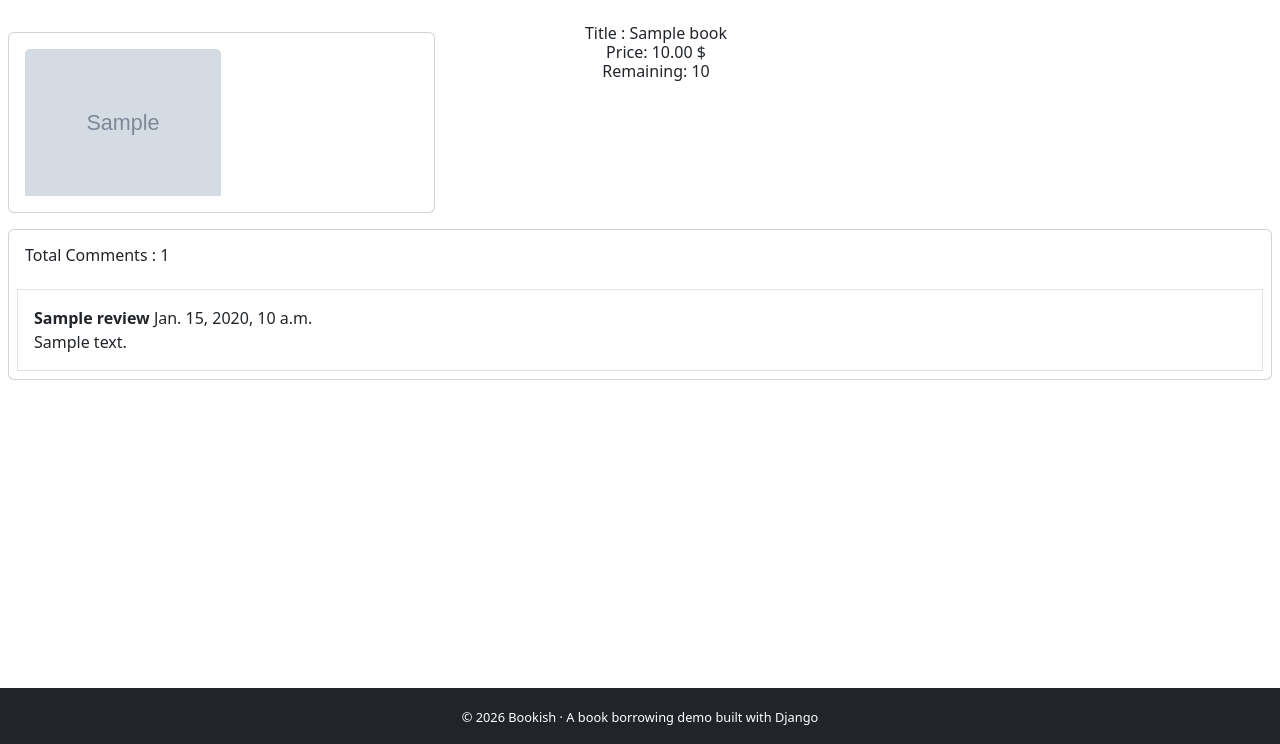
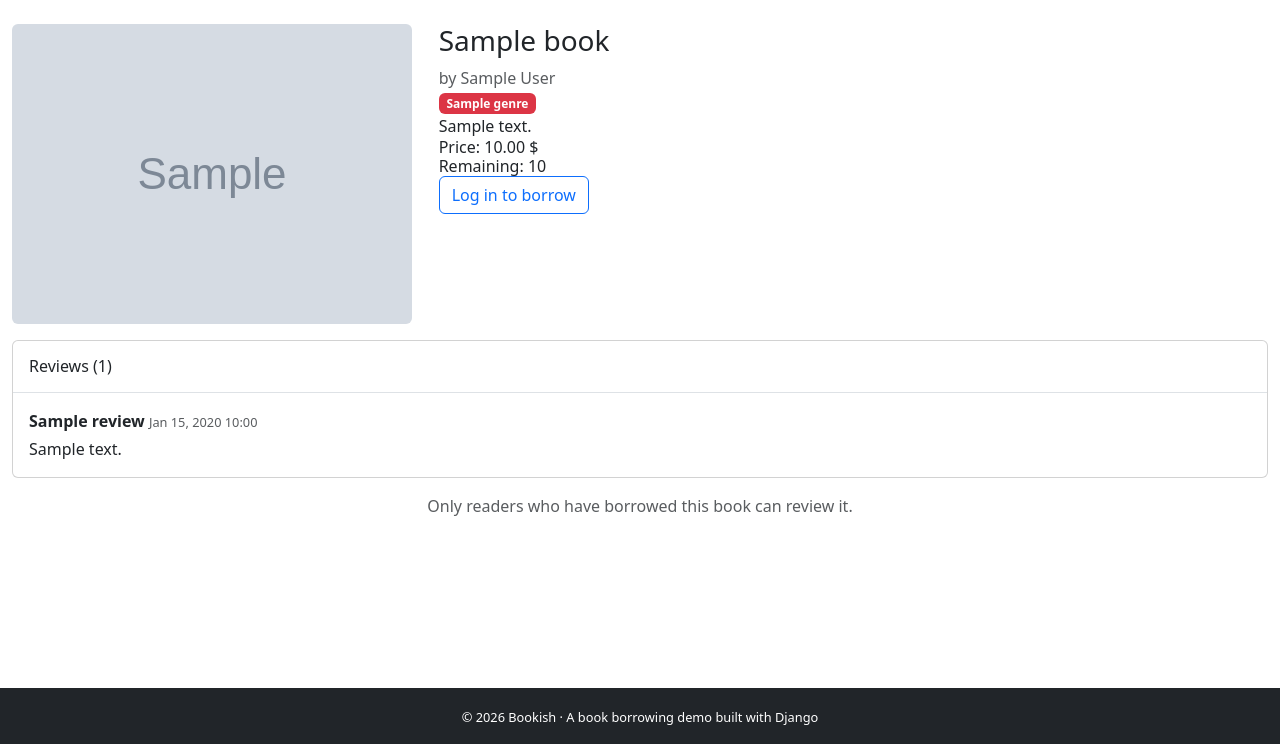
Before and after one commit to ratulhasan001/bookish, a Django app: page /book/details/1/ in a window 1280 px wide. Shown: the part 56-800 px from the top of the page. Run offline with Django 4.2, Linux system fonts and the light colour scheme; tables that the repository leaves empty hold one stand-in row (values such as "Sample post"); grey boxes marked "Sample" are stand-in pictures; some libraries are stand-ins or nearby versions.

Commit message:
Show borrow status, description and reviews on the book page
The borrow button is a POST form and is disabled when the book is out of
stock or the balance is too low.

```diff
--- a/book/templates/book_details.html
+++ b/book/templates/book_details.html
@@ -1,46 +1,67 @@
 {% extends 'base.html' %}
 {% load crispy_forms_tags %}
+{% block head_title %}{{ book.title }}{% endblock %}
 {% block content %}
 
-<div class="col-12 d-flex mt-2 pt-2" style="text-align: center;">
-    <div class="card m-2 col-md-4">
-        <div class="card-body">
-            <img src="{{book.image.url}}" class="card-img-top" alt="..." style="width:50%;">
+<div class="container">
+  <div class="row mt-2 pt-2">
+    <div class="col-md-4 text-center">
+      {% if book.image %}
+      <img src="{{ book.image.url }}" class="img-fluid rounded" alt="Cover of {{ book.title }}" style="max-height: 420px;">
+      {% endif %}
     </div>
-    </div>
-    <div class="col-md-4">
-        <h4>Title : {{book.title}}</h4>
-        <h4>Price: {{book.price}} $</h4>
-        <h4>Remaining: {{book.quantity}}</h4>
+    <div class="col-md-8">
+      <h2 class="h3">{{ book.title }}</h2>
+      <p class="text-muted">by {{ book.author }}</p>
+      <p>{% for g in book.genres.all %}<span class="badge bg-danger me-1">{{ g.name }}</span>{% endfor %}</p>
+      <p>{{ book.description|linebreaksbr }}</p>
+      <h5>Price: {{ book.price }} $</h5>
+      <h5>Remaining: {{ book.quantity }}</h5>
       {% if request.user.is_authenticated %}
-        <a class="btn btn-primary mx-2" aria-current="page" href="{% url 'borrow_book' book.id %}">Borrow</a>
+        {% if user_has_borrowed %}
+          <p class="text-success">You have borrowed this book. <a href="{% url 'profile' %}">Return it from your profile.</a></p>
+        {% elif book.quantity < 1 %}
+          <button type="button" class="btn btn-secondary" disabled>Out of stock</button>
+        {% elif user.account.balance < book.price %}
+          <button type="button" class="btn btn-warning" disabled>Insufficient balance</button>
+          <a href="{% url 'deposit_money' %}" class="btn btn-link">Deposit money</a>
+        {% else %}
+          <form method="post" action="{% url 'borrow_book' book.id %}" class="d-inline">
+            {% csrf_token %}
+            <button type="submit" class="btn btn-primary">Borrow for {{ book.price }}$</button>
+          </form>
+        {% endif %}
+      {% else %}
+        <a class="btn btn-outline-primary" href="{% url 'user_login' %}?next={% url 'book_details' book.id %}">Log in to borrow</a>
       {% endif %}
     </div>
   </div>
 
-<div class="card m-2">
-    <h5 class="p-3">Total Comments : {{ reviews | length}}</h5>
+  <div class="card my-3">
+    <h5 class="p-3 mb-0">Reviews ({{ reviews|length }})</h5>
     {% for review in reviews %}
-  <div class="card-body border m-2">
-        <p><b>{{review.name}}</b> {{review.created_on}}</p>
-        <p>{{review.body}}</p>
+    <div class="card-body border-top">
+      <p class="mb-1"><b>{{ review.name }}</b> <small class="text-muted">{{ review.created_on|date:"M d, Y H:i" }}</small></p>
+      <p class="mb-0">{{ review.body|linebreaksbr }}</p>
     </div>
+    {% empty %}
+    <div class="card-body border-top text-muted">No reviews yet.</div>
     {% endfor %}
   </div>
+
   {% if request.user.is_authenticated and user_has_borrowed %}
-<div class="container">
   <div class="row justify-content-center">
     <div class="col-md-6">
-        <div class="card-body">
-        <form class="m-2" method="post" style="border: 2px solid #ccc; padding: 20px; border-radius: 5px; box-shadow: 0 4px 8px rgba(0,0,0,0.1);">
-            <h1 style="text-align: center;">Add Review</h1>
+      <form class="card card-body m-2" method="post">
+        <h2 class="h4 text-center">Add Review</h2>
         {% csrf_token %}
-            {{ReviewForm | crispy}}
+        {{ ReviewForm|crispy }}
         <button class="btn btn-warning">Submit</button>
+      </form>
     </div>
   </div>
+  {% else %}
+  <p class="text-center text-muted">Only readers who have borrowed this book can review it.</p>
+  {% endif %}
 </div>
-</div>
-{% endif %}
-
 {% endblock %}
```
Lines whose indentation alone changed are shown as unchanged.
